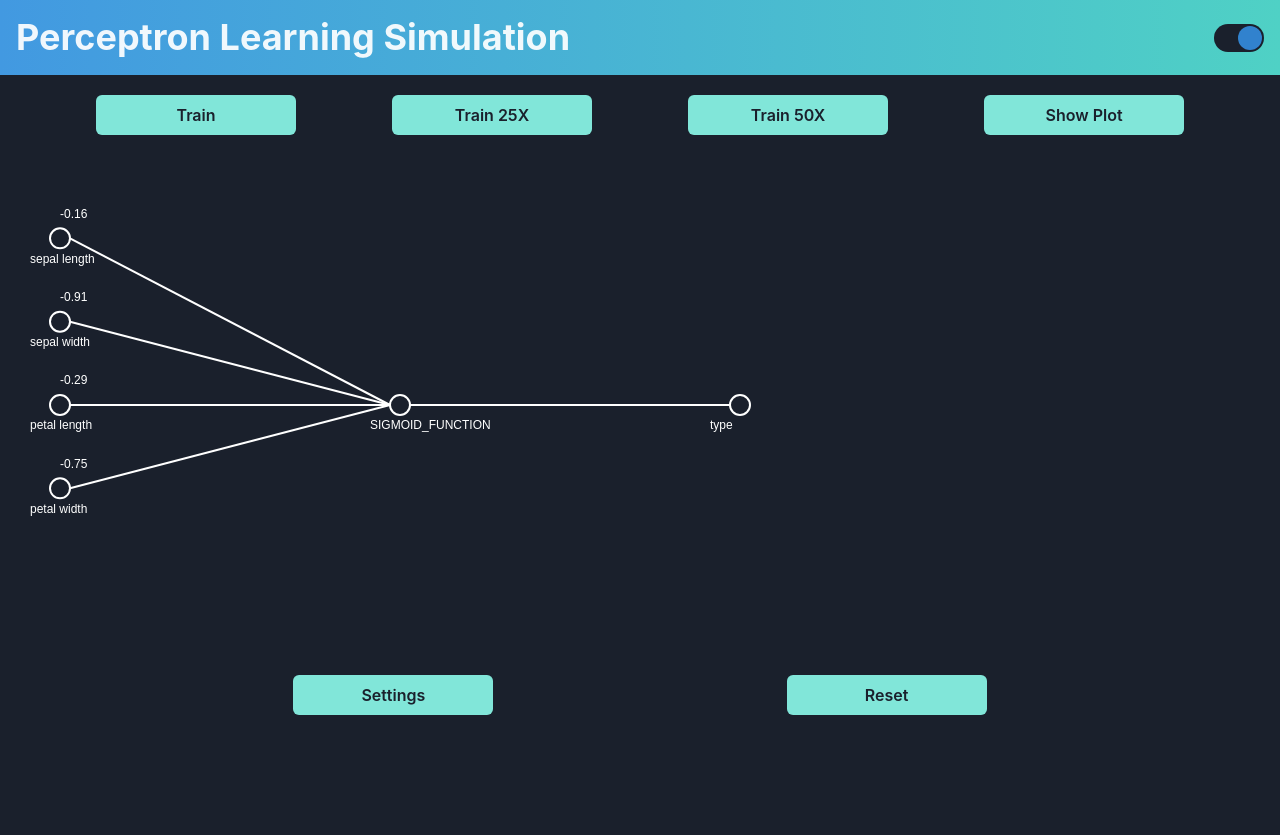
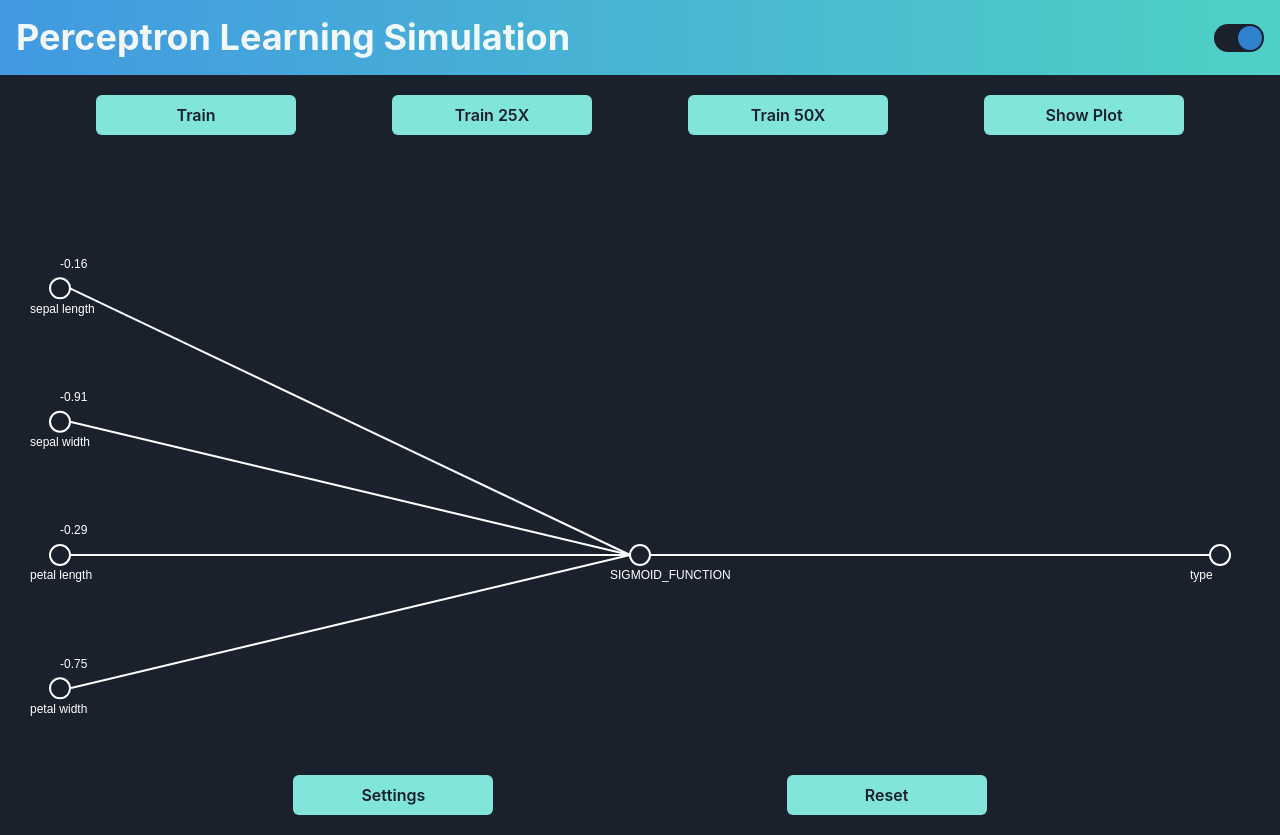
Before and after one commit to Lewoczegg/perceptron-simulation, a React (Vite) app: page /learning in a window 1280 px wide. Before the commit the page ends 800 px from the top, so only its background shows below. Built offline with nearby package versions, Linux system fonts and the light colour scheme.

Commit message:
Add custom hook to dynamically resize canvas

```diff
--- a/src/components/PerceptronLearningVisualization.tsx
+++ b/src/components/PerceptronLearningVisualization.tsx
@@ -14,6 +14,7 @@ import iris from "../assets/data/data";
 import ShowPlotModal from "./ShowPlotModal";
 import { Circle, Layer, Line, Stage, Text } from "react-konva";
 import React from "react";
+import useWindowSize from "../hooks/useWindowSize";
 
 const PerceptronLearningVisualization = () => {
   const context = useContext(PerceptronContext);
@@ -45,6 +46,7 @@ const PerceptronLearningVisualization = () => {
   const inputXMargin = useBreakpointValue({ base: 20, md: 60 }) || 20;
   const { colorMode } = useColorMode();
   const canvasColor = colorMode === "dark" ? "white" : "black";
+  const windowSize = useWindowSize();
 
   useEffect(() => {
     const { n, names } = loadData(data, splitRatio * 0.01);
@@ -96,8 +98,8 @@ const PerceptronLearningVisualization = () => {
     if (!perceptron) return;
 
     // Set up visualization parameters
-    const canvasHeight = 500;
-    const canvasWidth = 800;
+    const canvasHeight = 800;
+    const canvasWidth = windowSize.width;
     const inputSpacing = canvasHeight / (perceptron.num_inputs + 2);
     const inputX = inputXMargin;
     const activationFunctionX = canvasWidth / 2;
@@ -154,7 +156,7 @@ const PerceptronLearningVisualization = () => {
     setNodes(newNodes);
     setWeights(newWeights);
     setLines(newLines);
-  }, [perceptron, canvasKey]);
+  }, [perceptron, canvasKey, windowSize]);
 
   return (
     <>
@@ -185,7 +187,7 @@ const PerceptronLearningVisualization = () => {
           accuracy={perceptron?.testResults || []}
         />
       </Flex>
-      <Stage width={800} height={500}>
+      <Stage width={windowSize.width} height={600}>
         <Layer>
           {nodes.map((node, index) => (
             <React.Fragment key={index}>
--- /dev/null
+++ b/src/hooks/useWindowSize.ts
@@ -0,0 +1,27 @@
+import { useEffect, useState } from "react";
+
+const useWindowSize = () => {
+  const [windowSize, setWindowSize] = useState({
+    width: window.innerWidth || 0,
+    height: window.innerHeight || 0,
+  });
+
+  useEffect(() => {
+    const handleResize = () => {
+      setWindowSize({
+        width: window.innerWidth,
+        height: window.innerHeight,
+      });
+    };
+
+    window.addEventListener("resize", handleResize);
+
+    handleResize();
+
+    return () => window.removeEventListener("resize", handleResize);
+  }, []);
+
+  return windowSize;
+};
+
+export default useWindowSize;
```
